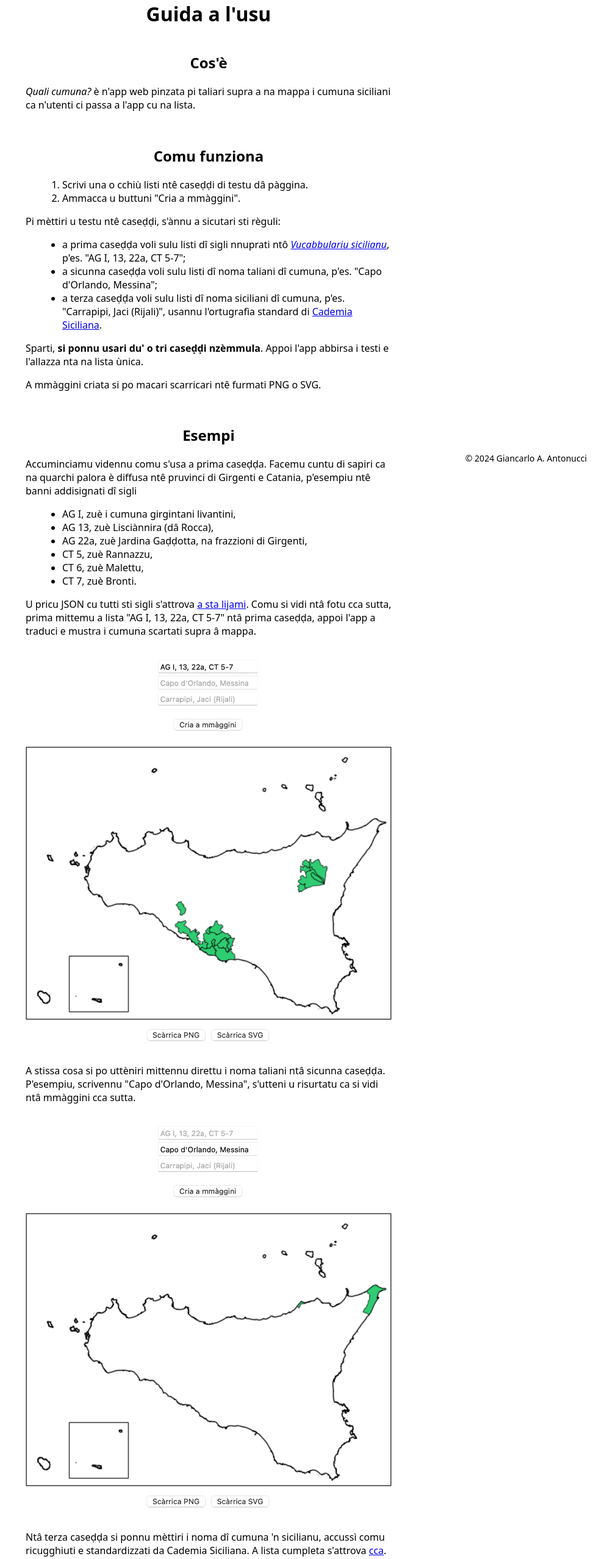
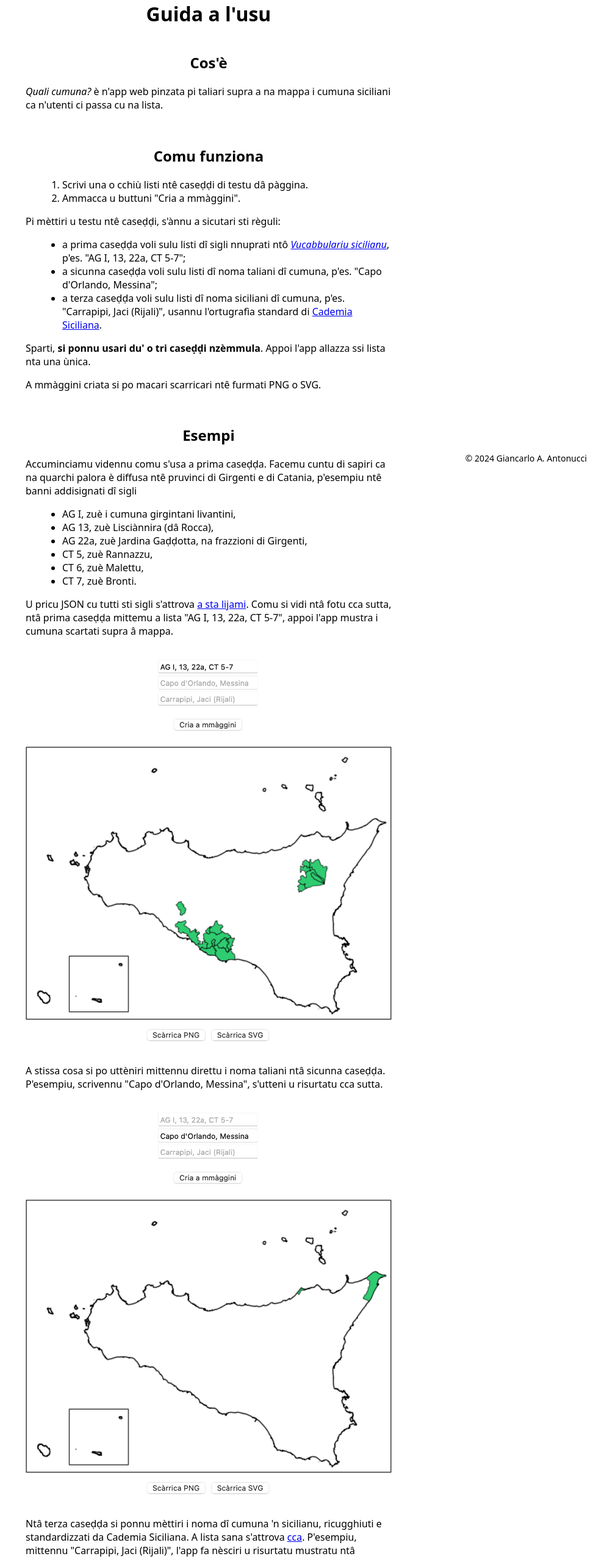
Before and after one commit to giancarloantonucci/quali-cumuna, a website: page public/guida.html in a window 1280 px wide. Shown: the part 20-2577 px from the top of the page at 61% size, without its empty margins (298-1280 px from the left). Drawn offline with Linux system fonts and the light colour scheme.

Commit message:
Correct grammar

```diff
--- a/public/guida.html
+++ b/public/guida.html
@@ -20,7 +20,7 @@
                 Cos'è
             </h2>
             <p>
-                <i>Quali cumuna?</i> è n'app web pinzata pi taliari supra a na mappa i cumuna siciliani ca n'utenti ci passa a l'app cu na lista.
+                <i>Quali cumuna?</i> è n'app web pinzata pi taliari supra a na mappa i cumuna siciliani ca n'utenti ci passa cu na lista.
             </p>
         </section>
         <section>
@@ -50,7 +50,7 @@
                 </li>
             </ul>
             <p>
-                Sparti, <b>si ponnu usari du' o tri caseḍḍi nzèmmula</b>. Appoi l'app abbirsa i testi e l'allazza nta na lista ùnica.
+                Sparti, <b>si ponnu usari du' o tri caseḍḍi nzèmmula</b>. Appoi l'app allazza ssi lista nta una ùnica.
             </p>
             <p>
                 A mmàggini criata si po macari scarricari ntê furmati PNG o SVG.
@@ -59,7 +59,7 @@
         <section>
             <h2>Esempi</h2>
             <p>
-                Accuminciamu vidennu comu s'usa a prima caseḍḍa. Facemu cuntu di sapiri ca na quarchi palora è diffusa ntê pruvinci di Girgenti e Catania, p'esempiu ntê banni addisignati dî sigli
+                Accuminciamu vidennu comu s'usa a prima caseḍḍa. Facemu cuntu di sapiri ca na quarchi palora è diffusa ntê pruvinci di Girgenti e di Catania, p'esempiu ntê banni addisignati dî sigli
                 <ul>
                     <li>AG I, zuè i cumuna girgintani livantini,</li>
                     <li>AG 13, zuè Lisciànnira (dâ Rocca),</li>
@@ -68,15 +68,15 @@
                     <li>CT 6, zuè Malettu,</li>
                     <li>CT 7, zuè Bronti.</li>
                 </ul>
-                U pricu JSON cu tutti sti sigli s'attrova <a href="https://github.com/giancarloantonucci/unnisidici/blob/main/vs.json">a sta lijami</a>. Comu si vidi ntâ fotu cca sutta, prima mittemu a lista "AG I, 13, 22a, CT 5-7" ntâ prima caseḍḍa, appoi l'app a traduci e mustra i cumuna scartati supra â mappa.
+                U pricu JSON cu tutti sti sigli s'attrova <a href="https://github.com/giancarloantonucci/unnisidici/blob/main/vs.json">a sta lijami</a>. Comu si vidi ntâ fotu cca sutta, ntâ prima caseḍḍa mittemu a lista "AG I, 13, 22a, CT 5-7", appoi l'app mustra i cumuna scartati supra â mappa.
             </p>
             <img src="example1.png" alt="AG I, 13, 22a, CT 5-7">
             <p>
-                A stissa cosa si po uttèniri mittennu direttu i noma taliani ntâ sicunna caseḍḍa. P'esempiu, scrivennu "Capo d'Orlando, Messina", s'utteni u risurtatu ca si vidi ntâ mmàggini cca sutta.
+                A stissa cosa si po uttèniri mittennu direttu i noma taliani ntâ sicunna caseḍḍa. P'esempiu, scrivennu "Capo d'Orlando, Messina", s'utteni u risurtatu cca sutta.
             </p>
             <img src="example2.png" alt="Capo d'Orlando, Messina">
             <p>
-                Ntâ terza caseḍḍa si ponnu mèttiri i noma dî cumuna 'n sicilianu, accussì comu ricugghiuti e standardizzati da Cademia Siciliana. A lista cumpleta s'attrova <a href="https://github.com/giancarloantonucci/finaiti/blob/1c13a66806f2ffb90869b49cf3121328304defdf/tuponimi.csv">cca</a>. P'esempiu, mittennu "Carrapipi, Jaci (Rijali)", s'utteni u risurtatu mustratu cca sutta. Camora, a lista nun è sana (di 391, sulu 195 ànnu statu tradutti), adunca nun tutti i cumuna su' dispunìbbili a sta manera.
+                Ntâ terza caseḍḍa si ponnu mèttiri i noma dî cumuna 'n sicilianu, ricugghiuti e standardizzati da Cademia Siciliana. A lista sana s'attrova <a href="https://github.com/giancarloantonucci/finaiti/blob/1c13a66806f2ffb90869b49cf3121328304defdf/tuponimi.csv">cca</a>. P'esempiu, mittennu "Carrapipi, Jaci (Rijali)", l'app fa nèsciri u risurtatu mustratu ntâ mmàggini cca sutta. Camora, a lista nun è sana (di 391, sulu 195 ànnu statu tradutti), adunca nun tutti i cumuna su' dispunìbbili a sta manera.
             </p>
             <img src="example3.png" alt="Carrapipi, Jaci (Rijali)">
             <p>
```
